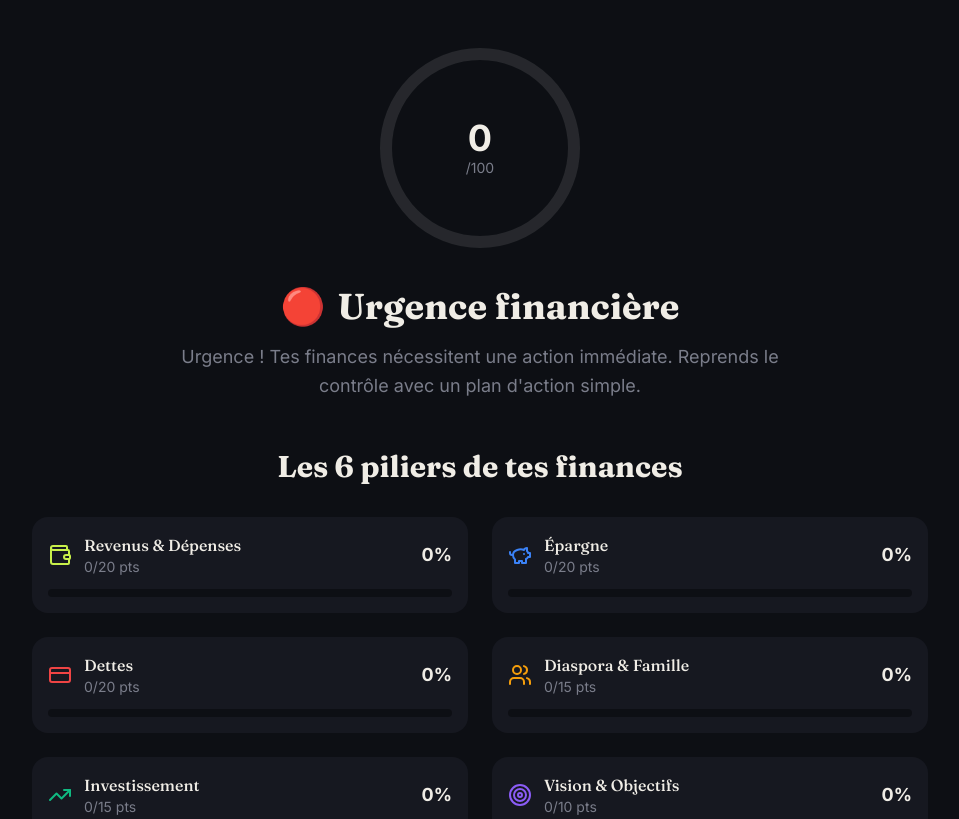
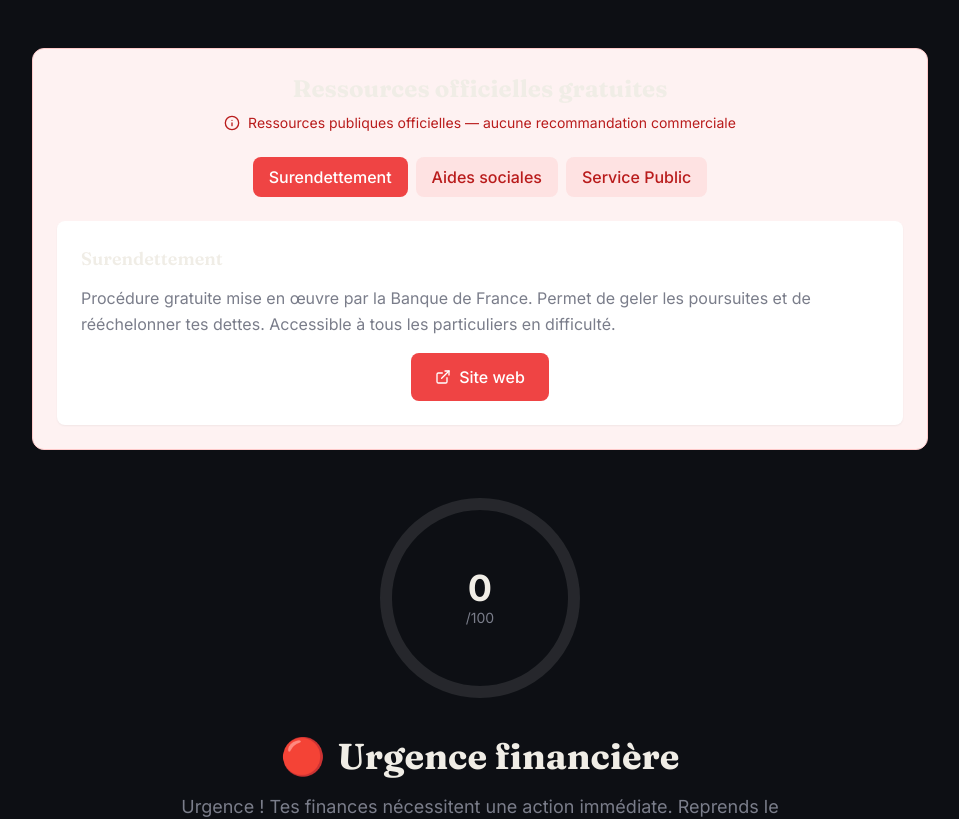
Before and after one commit to mbrakouassikan-netizen/FinanceScore, a Next.js app: page /resultats in a window 1280 px wide. Shown: the top 819 px of the page, without its empty margins (160-1119 px from the left). Built offline with nearby package versions, Linux system fonts and the light colour scheme; no server answers.

Commit message:
Corriger position OfficialResources - afficher avant loading

```diff
--- a/app/resultats/page.tsx
+++ b/app/resultats/page.tsx
@@ -131,34 +131,27 @@ function ResultsContent() {
     router.push('/quiz');
   };
 
-  if (!scoreResult) {
   return (
     <div className="min-h-screen bg-bg-primary py-12 px-4">
       <div className="max-w-4xl mx-auto">
-          <div className="text-center">
-            <div className="w-16 h-16 border-4 border-accent-primary border-t-transparent rounded-full animate-spin mx-auto mb-4"></div>
-            <p className="text-xl text-text-secondary">Analyse de tes résultats...</p>
-          </div>
-        </div>
-      </div>
-    );
-  }
-
-  return (
-    <div className="min-h-screen bg-bg-primary py-12 px-4">
-      <div className="max-w-4xl mx-auto">
-        <ScoreHeader scoreResult={scoreResult} userName={userName} />
-        <PillarGrid scoreResult={scoreResult} />
-        <StrengthsWeaknesses scoreResult={scoreResult} />
-        <ActionPlan scoreResult={scoreResult} />
-
-        {/* Debug: Afficher le score reçu */}
+        {/* Afficher les ressources officielles immédiatement */}
         {(() => {
           console.log('Score passé à OfficialResources:', score, 'Type:', typeof score);
           return null;
         })()}
         <OfficialResources score={score} />
 
+        {!scoreResult ? (
+          <div className="text-center py-12">
+            <div className="w-16 h-16 border-4 border-accent-primary border-t-transparent rounded-full animate-spin mx-auto mb-4"></div>
+            <p className="text-xl text-text-secondary">Analyse de tes résultats...</p>
+          </div>
+        ) : (
+          <>
+            <ScoreHeader scoreResult={scoreResult} userName={userName} />
+            <PillarGrid scoreResult={scoreResult} />
+            <StrengthsWeaknesses scoreResult={scoreResult} />
+            <ActionPlan scoreResult={scoreResult} />
             <PremiumCTA />
 
             {/* Share Section */}
@@ -225,6 +218,8 @@ function ResultsContent() {
                 Refaire le test
               </Button>
             </motion.div>
+          </>
+        )}
       </div>
     </div>
   );
```
Lines whose indentation alone changed are shown as unchanged.
